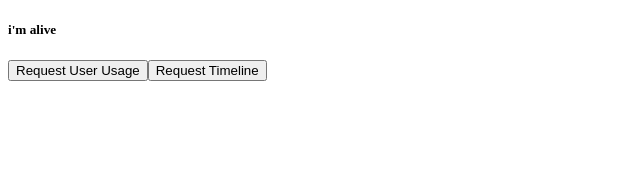
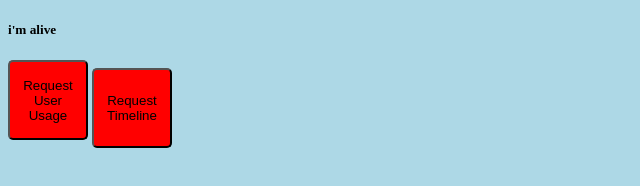
Before and after one commit to diwash5/routernodejs, a website: page index.html in a window 1280 px wide. Shown: the whole page, without its empty margins (0-640 px from the left). Drawn offline with nearby package versions, Linux system fonts and the light colour scheme.

Commit message:
learning

```diff
--- a/code.js
+++ b/code.js
@@ -72,11 +72,11 @@ Highcharts.chart('mi4alinechart', {
         verticalAlign: 'middle'
     },
     series: [{
+        name: 'Upload',
+        data: data.mi4auploads
+    }, {
         name: 'Download',
         data: data.mi4adownloads
-    }, {
-        name: 'Upload',
-        data: data.mi4auploads
     }],
 
     responsive: {
@@ -125,11 +125,11 @@ Highcharts.chart('mi4clinechart', {
         verticalAlign: 'middle'
     },
     series: [{
+        name: 'Upload',
+        data: data.mi4cuploads
+    }, {
         name: 'Download',
         data: data.mi4cdownloads
-    }, {
-        name: 'Upload',
-        data: data.mi4cuploads
     }],
 
     responsive: {
@@ -139,9 +139,9 @@ Highcharts.chart('mi4clinechart', {
             },
             chartOptions: {
                 legend: {
-                    layout: 'horizontal',
-                    align: 'center',
-                    verticalAlign: 'bottom'
+                    layout: 'vertical',
+                    align: 'right',
+                    verticalAlign: 'middle'
                 }
             }
         }]
--- /dev/null
+++ b/format.css
@@ -0,0 +1,3 @@
+body {
+  background-color: lightblue;
+}
--- a/index.html
+++ b/index.html
@@ -5,6 +5,29 @@
 	<meta charset="UTF-8">
 	<meta name="viewport" content="width=device-width, initial-scale=1.0">
 	<title>Router | Homepage</title>
+  <style>
+body {
+  background-color: lightblue;
+}
+#userusage {
+  border-radius: 5px;
+  background: Red;
+  padding: 5px;
+  width: 80px;
+  height: 80px;
+}
+#timeline {
+  border-radius: 5px;
+  background: Red;
+  padding: 5px;
+  width: 80px;
+  height: 80px;
+}
+#barchart {
+  background : black;
+
+}
+</style>
 	<script src="https://code.highcharts.com/stock/highstock.js">
 	</script>
   <script src="https://code.highcharts.com/modules/export-data.js"></script>
@@ -19,7 +42,12 @@
 
 <body>
 	<h5>i'm alive </h5>
-  <button src="/code.js" onclick="barchart()">Request User Usage </button><button src="/code.js" onclick="linechart()">Request Timeline </button>
+  <div >
+  <button id="userusage" src="/code.js" onclick="barchart()">Request User Usage </button>
+
+  <button id="timeline" src="/code.js" onclick="linechart()">Request Timeline </button>
+  </div>
+
 	<div id="barchart" style="height: 100%; width: 100%; margin: 0 auto"></div>
   <div id="mi4alinechart" style="height: 100%; width: 100%; margin: 0 auto"></div>
   <div id="mi4clinechart" style="height: 100%; width: 100%; margin: 0 auto"></div>
--- a/index.js
+++ b/index.js
@@ -128,3 +128,7 @@ Object.entries(foundData).forEach(entries => {
         res.send(userdata);
       };
     }, {} )});
+
+app.get('/format.css', function(req, res) {
+    res.sendFile(path.join(__dirname, '/format.css'));
+    });
```
